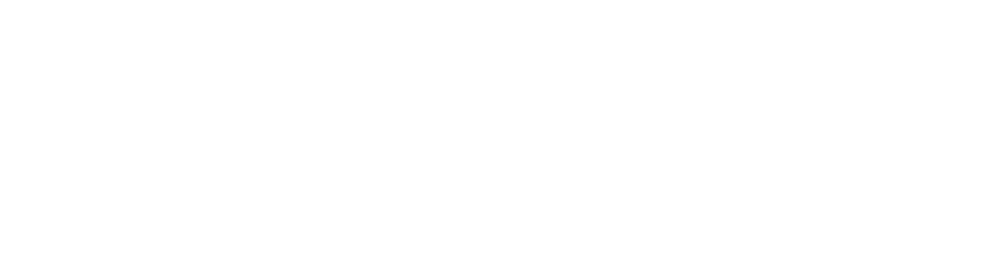
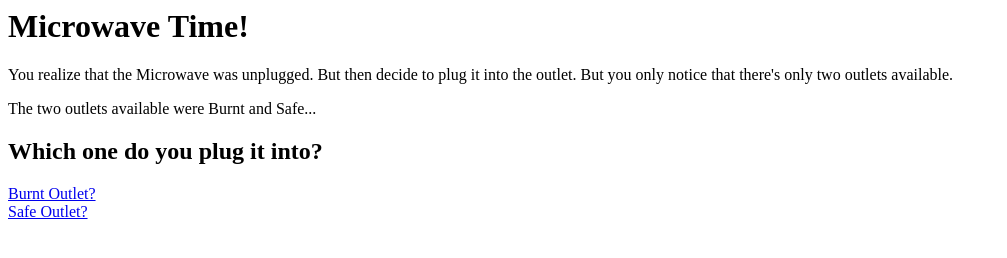
Before and after one commit to wl74/wallyliang, a plain HTML site: page homework10/ramen_microwave.html in a window 1280 px wide. Shown: the whole page, without its empty margins (0-1007 px from the left). Drawn offline with Linux system fonts and the light colour scheme.

Commit message:
Update ramen_microwave.html

```diff
--- a/homework10/ramen_microwave.html
+++ b/homework10/ramen_microwave.html
@@ -6,10 +6,16 @@
     <meta name="description" content="This is Wally's Homework for Week 10 of MEDPL 150">
   </head>
   <body>
+  <h1> Microwave Time!</h1>
 
+  <p>You realize that the Microwave was unplugged. But then decide to plug it into the outlet. But you only notice that there's only two outlets available.</p>
 
+  <p>The two outlets available were Burnt and Safe...</p>
 
+  <h2>Which one do you plug it into?</h2>
 
+  <a href="ramen_burnt.html">Burnt Outlet?</a><br />
+  <a href="ramen_safe.html">Safe Outlet?</a><br />
 
 
   </body>
```
